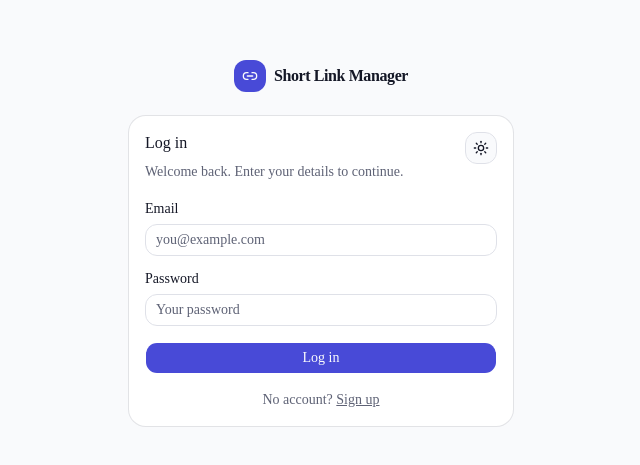
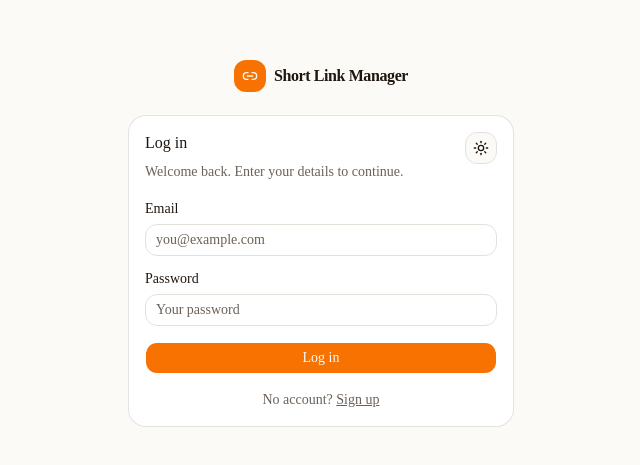
Before and after one commit to AZCPCF/short-link-manager, a Next.js app: page /login in a window 1280 px wide. Shown: the part 157-622 px from the top of the page, without its empty margins (319-959 px from the left). Built offline with nearby package versions, Linux system fonts and the light colour scheme; no server answers; what @neon/auth would draw is missing.

Commit message:
style(theme): switch primary color to orange

```diff
--- a/src/app/globals.css
+++ b/src/app/globals.css
@@ -50,55 +50,55 @@
 
 :root {
   --radius: 0.75rem;
-  --background: oklch(0.985 0.003 275);
-  --foreground: oklch(0.21 0.03 275);
+  --background: oklch(0.985 0.004 80);
+  --foreground: oklch(0.21 0.02 60);
   --card: oklch(1 0 0);
-  --card-foreground: oklch(0.21 0.03 275);
+  --card-foreground: oklch(0.21 0.02 60);
   --popover: oklch(1 0 0);
-  --popover-foreground: oklch(0.21 0.03 275);
-  --primary: oklch(0.5 0.21 275);
-  --primary-foreground: oklch(0.985 0.003 275);
-  --secondary: oklch(0.96 0.01 275);
-  --secondary-foreground: oklch(0.28 0.05 275);
-  --muted: oklch(0.96 0.008 275);
-  --muted-foreground: oklch(0.5 0.03 275);
-  --accent: oklch(0.94 0.03 275);
-  --accent-foreground: oklch(0.3 0.08 275);
-  --destructive: oklch(0.577 0.22 27);
-  --border: oklch(0.91 0.01 275);
-  --input: oklch(0.91 0.01 275);
-  --ring: oklch(0.6 0.17 275);
-  --chart-1: oklch(0.55 0.21 275);
-  --chart-2: oklch(0.65 0.17 200);
-  --chart-3: oklch(0.7 0.16 150);
-  --chart-4: oklch(0.8 0.15 85);
-  --chart-5: oklch(0.65 0.2 20);
+  --popover-foreground: oklch(0.21 0.02 60);
+  --primary: oklch(0.7 0.19 50);
+  --primary-foreground: oklch(0.985 0.004 80);
+  --secondary: oklch(0.96 0.008 80);
+  --secondary-foreground: oklch(0.28 0.03 60);
+  --muted: oklch(0.96 0.006 80);
+  --muted-foreground: oklch(0.5 0.02 60);
+  --accent: oklch(0.95 0.04 65);
+  --accent-foreground: oklch(0.35 0.09 50);
+  --destructive: oklch(0.55 0.23 22);
+  --border: oklch(0.91 0.008 80);
+  --input: oklch(0.91 0.008 80);
+  --ring: oklch(0.7 0.19 50);
+  --chart-1: oklch(0.7 0.19 50);
+  --chart-2: oklch(0.6 0.1 190);
+  --chart-3: oklch(0.55 0.15 260);
+  --chart-4: oklch(0.8 0.15 90);
+  --chart-5: oklch(0.6 0.2 10);
 }
 
 .dark {
-  --background: oklch(0.16 0.02 275);
-  --foreground: oklch(0.97 0.005 275);
-  --card: oklch(0.2 0.025 275);
-  --card-foreground: oklch(0.97 0.005 275);
-  --popover: oklch(0.2 0.025 275);
-  --popover-foreground: oklch(0.97 0.005 275);
-  --primary: oklch(0.68 0.19 275);
-  --primary-foreground: oklch(0.15 0.03 275);
-  --secondary: oklch(0.26 0.03 275);
-  --secondary-foreground: oklch(0.97 0.005 275);
-  --muted: oklch(0.26 0.03 275);
-  --muted-foreground: oklch(0.72 0.03 275);
-  --accent: oklch(0.3 0.05 275);
-  --accent-foreground: oklch(0.97 0.005 275);
+  --background: oklch(0.17 0.01 60);
+  --foreground: oklch(0.97 0.004 80);
+  --card: oklch(0.21 0.012 60);
+  --card-foreground: oklch(0.97 0.004 80);
+  --popover: oklch(0.21 0.012 60);
+  --popover-foreground: oklch(0.97 0.004 80);
+  --primary: oklch(0.75 0.17 55);
+  --primary-foreground: oklch(0.18 0.03 50);
+  --secondary: oklch(0.27 0.012 60);
+  --secondary-foreground: oklch(0.97 0.004 80);
+  --muted: oklch(0.27 0.012 60);
+  --muted-foreground: oklch(0.72 0.02 70);
+  --accent: oklch(0.32 0.05 55);
+  --accent-foreground: oklch(0.95 0.04 70);
   --destructive: oklch(0.7 0.19 22);
   --border: oklch(1 0 0 / 10%);
   --input: oklch(1 0 0 / 14%);
-  --ring: oklch(0.6 0.15 275);
-  --chart-1: oklch(0.68 0.19 275);
-  --chart-2: oklch(0.72 0.15 200);
-  --chart-3: oklch(0.75 0.15 150);
-  --chart-4: oklch(0.82 0.14 85);
-  --chart-5: oklch(0.72 0.18 20);
+  --ring: oklch(0.75 0.17 55);
+  --chart-1: oklch(0.75 0.17 55);
+  --chart-2: oklch(0.7 0.1 190);
+  --chart-3: oklch(0.68 0.14 260);
+  --chart-4: oklch(0.82 0.14 90);
+  --chart-5: oklch(0.7 0.18 10);
 }
 
 @layer base {
```
